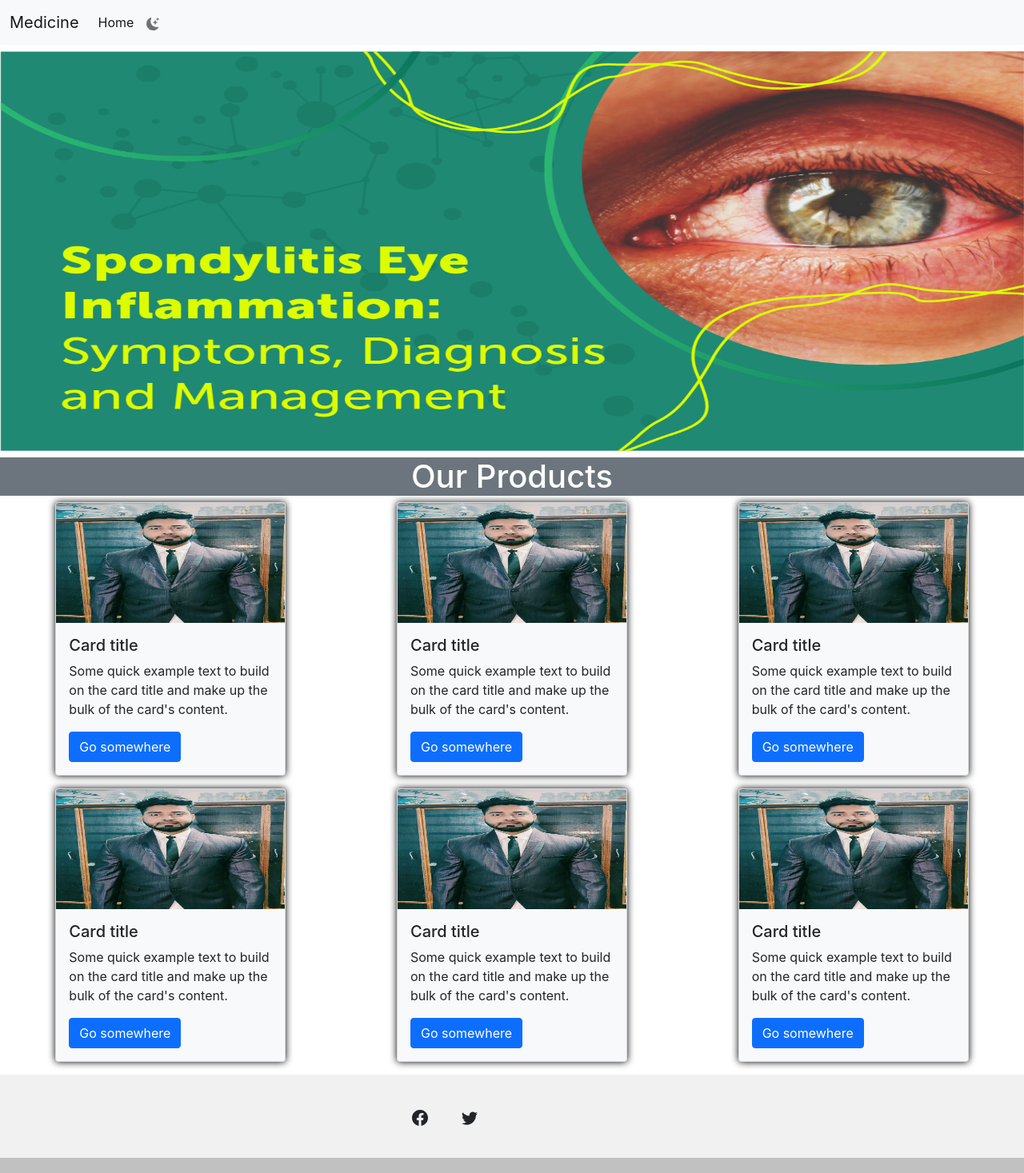
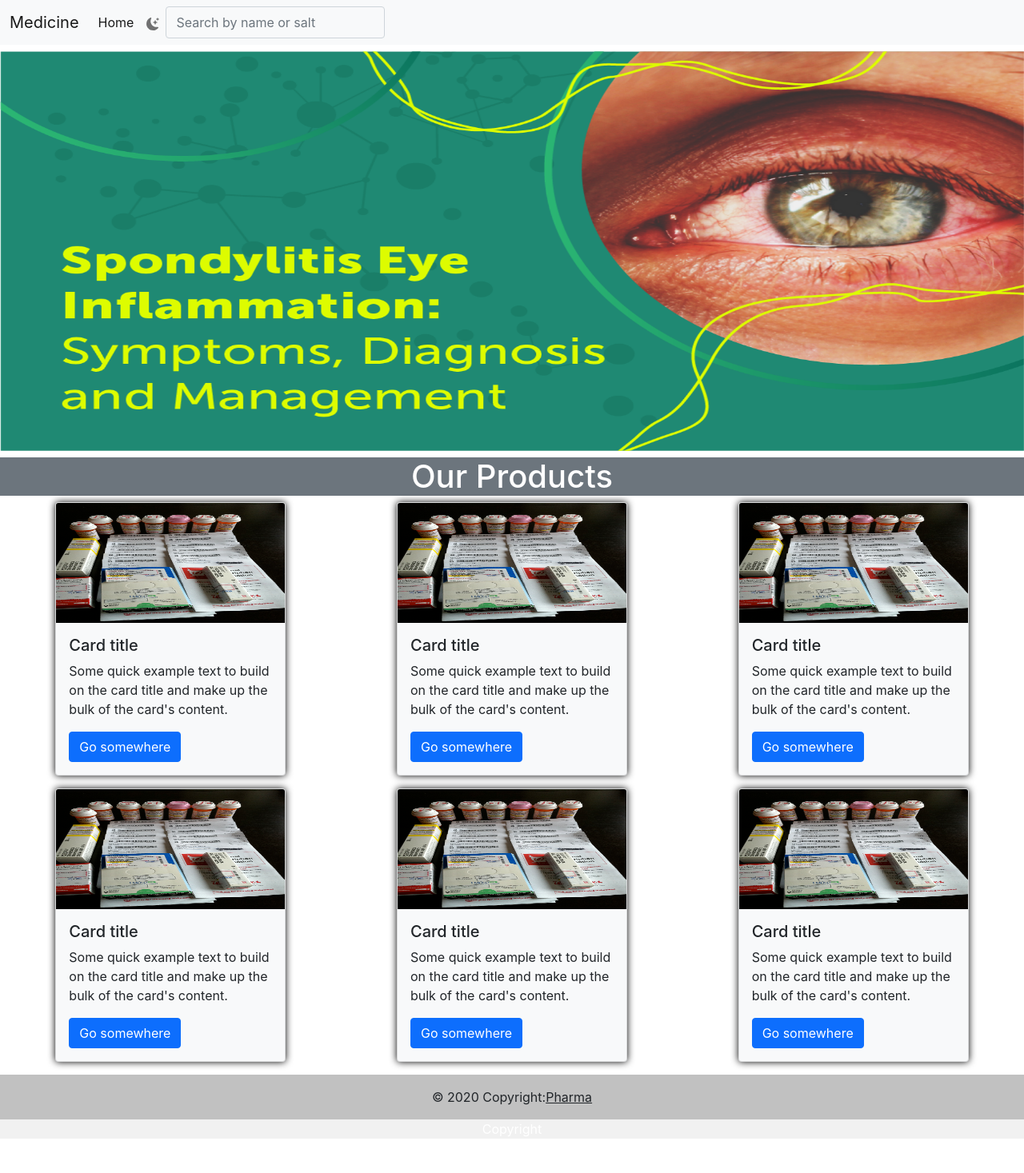
Before and after one commit to Golu0512/dashboard, a React (Create React App) app: page / in a window 1280 px wide. Shown: the top 1467 px of the page at 80% size. After the commit the page ends 1424 px from the top, so only its background shows below. Built offline with nearby package versions, Linux system fonts and the light colour scheme.

Commit message:
done product page search bar

```diff
--- a/src/App.css
+++ b/src/App.css
@@ -1,6 +1,10 @@
 * {
     margin: 0;
     padding: 0;
+}
+
+.index1 {
+    z-index: 1;
 }
 
 /* -------------------- Card --------------------- */
@@ -13,3 +17,14 @@
 .cardImage {
     object-fit: fill;
 }
+
+/* ---------------------- Product Page ------------------- */
+
+/* .pImageSection {
+    height: 200px;
+    width: 200px;
+} */
+
+.pImage {
+    object-fit: contain;
+}
--- a/src/App.js
+++ b/src/App.js
@@ -2,8 +2,18 @@ import React, { useState } from "react";
 import './App.css';
 import Header from "./components/Header";
 import Home from "./components/Home";
+import ProductPage from "./components/ProductPage";
 import Footer from "./components/Footer";
 function App() {
+
+  const products = {
+    'id': '001',
+    'title': 'chemlopro',
+    'combination': 'Researchers carry out investigations to find out which diseases are present, why they occur, what can treat or prevent them',
+    'discription': 'Researchers carry out investigations to find out which diseases are present, why they occur, what can treat or prevent them, what makes them more likely to happen, and many other aspects of health. Clinical trials are one aspect of clinical research. They aim to find out if a therapy — often a drug — is safe and effective to use when treating a specific condition. The most effective way to demonstrate the effectiveness of a drug or technique is to carry out a double-blind, random, long-term, large clinical human study. In this type of study, researchers compare the effect of a therapy or drug in with either a placebo, no treatment, or another therapy or drug.',
+    'indication': 'Researchers carry out investigations to find out which diseases are present, why they occur, what can treat or prevent them',
+    'mrp': '120'
+  };
 
     const [mode, setMode] = useState('light');
 
@@ -26,6 +36,7 @@ function App() {
 
         <Header toggleMode={toggleMode} mode={mode} />
         <Home mode={mode} />
+        {/* <ProductPage id={products.id} title={products.title} combination={products.combination} discription={products.discription} indication={products.indication} mrp={products.mrp} /> */}
         <Footer />
 
       </>
--- a/src/components/Footer.js
+++ b/src/components/Footer.js
@@ -8,7 +8,7 @@ function Footer() {
             className="text-center text-white"
             style={{background: '#f1f1f1'}}
         >
-            <div className="container pt-4">
+            {/* <div className="container pt-4">
             <section className="mb-4">
                 <a
                 className="btn btn-link btn-floating btn-lg text-dark m-1"
@@ -64,7 +64,7 @@ function Footer() {
                 <i className="fab fa-github"></i>
                 </a>
             </section>
-            </div>
+            </div> */}
             <div
             className="text-center text-dark p-3"
             style={{background: 'rgba(0, 0, 0, 0.2)'}}
--- a/src/components/Header.js
+++ b/src/components/Header.js
@@ -4,7 +4,9 @@ import { BsMoonStarsFill, BsSun } from "react-icons/bs";
 function Header(props) {
     return (
         <>
-        <nav className={`navbar navbar-expand-lg navbar-${props.mode} bg-${props.mode}`}>
+        <nav
+            className={`navbar navbar-expand-lg navbar-${props.mode} bg-${props.mode} position-sticky top-0 index1`}
+        >
             <div className="container-fluid">
             <a className="navbar-brand" href="#">
                 Medicine
@@ -25,15 +27,39 @@ function Header(props) {
                 <a className="nav-link active" aria-current="page" href="#">
                     Home
                 </a>
-                {props.mode === 'light' ? <a className="nav-link" onClick={props.toggleMode} href="#">
-                        <BsMoonStarsFill />
-                    </a> : <a className="nav-link" onClick={props.toggleMode} href="#">
-                        <span data-bs-toggle="tooltip" data-bs-placement="right" title="Dark Mode"><BsSun /></span>
+                {props.mode === "light" ? (
+                    <a className="nav-link" onClick={props.toggleMode} href={"#"}>
+                    <BsMoonStarsFill />
                     </a>
-                }
+                ) : (
+                    <a className="nav-link" onClick={props.toggleMode} href={"#"}>
+                    <span
+                        data-bs-toggle="tooltip"
+                        data-bs-placement="right"
+                        title="Dark Mode"
+                    >
+                        <BsSun />
+                    </span>
+                    </a>
+                )}
+
+                <input
+                    className={`form-control bg-${props.mode}`}
+                    style={{
+                    color: `${props.mode === "light" ? "black" : "white"}`,
+                    }}
+                    type="search"
+                    placeholder="Search by name or salt"
+                    aria-label="Search"
+                />
                 </div>
             </div>
             </div>
+
+            {/* <form class="d-flex bg-info w-50 me-5">
+                    <input className="form-control" type="search" placeholder="Search by name or salt" aria-label="Search" />
+                    <button className="btn btn-outline-success" type="submit">Search</button>
+                </form> */}
         </nav>
         </>
     );
--- a/src/components/Home.js
+++ b/src/components/Home.js
@@ -17,7 +17,7 @@ function Home(props) {
                 <div className="row px-0 mx-0">
                     <div className="col-lg-4 col-md-4 col-sm-1 d-flex justify-content-center align-items-center">
                         <div className={`card cardStyle bg-${props.mode} text-${props.mode === 'light' ? 'black' : 'white'}`}>
-                            <img className="card-img-top cardImage" src="./images/asifimg1.jpg" height={'150'} alt="Card image cap" />
+                            <img className="card-img-top cardImage" src="./images/med1.jpg" height={'150'} alt="Card image cap" />
                             <div className="card-body">
                             <h5 className="card-title">Card title</h5>
                             <p className="card-text">
@@ -33,7 +33,7 @@ function Home(props) {
 
                     <div className="col-lg-4 col-md-4 col-sm-1 d-flex justify-content-center align-items-center">
                         <div className={`card cardStyle bg-${props.mode} text-${props.mode === 'light' ? 'black' : 'white'}`}>
-                            <img className="card-img-top cardImage" src="./images/asifimg1.jpg" height={'150'} alt="Card image cap" />
+                            <img className="card-img-top cardImage" src="./images/med1.jpg" height={'150'} alt="Card image cap" />
                             <div className="card-body">
                             <h5 className="card-title">Card title</h5>
                             <p className="card-text">
@@ -49,7 +49,7 @@ function Home(props) {
 
                     <div className="col-lg-4 col-md-4 col-sm-1 d-flex justify-content-center align-items-center">
                         <div className={`card cardStyle bg-${props.mode} text-${props.mode === 'light' ? 'black' : 'white'}`}>
-                            <img className="card-img-top cardImage" src="./images/asifimg1.jpg" height={'150'} alt="Card image cap" />
+                            <img className="card-img-top cardImage" src="./images/med1.jpg" height={'150'} alt="Card image cap" />
                             <div className="card-body">
                             <h5 className="card-title">Card title</h5>
                             <p className="card-text">
@@ -68,7 +68,7 @@ function Home(props) {
                 <div className="row my-3 px-0 mx-0">
                     <div className="col-lg-4 col-md-4 col-sm-1 d-flex justify-content-center align-items-center">
                         <div className={`card cardStyle bg-${props.mode} text-${props.mode === 'light' ? 'black' : 'white'}`}>
-                            <img className="card-img-top cardImage" src="./images/asifimg1.jpg" height={'150'} alt="Card image cap" />
+                            <img className="card-img-top cardImage" src="./images/med1.jpg" height={'150'} alt="Card image cap" />
                             <div className="card-body">
                             <h5 className="card-title">Card title</h5>
                             <p className="card-text">
@@ -84,7 +84,7 @@ function Home(props) {
 
                     <div className="col-lg-4 col-md-4 col-sm-1 d-flex justify-content-center align-items-center">
                         <div className={`card cardStyle bg-${props.mode} text-${props.mode === 'light' ? 'black' : 'white'}`}>
-                            <img className="card-img-top cardImage" src="./images/asifimg1.jpg" height={'150'} alt="Card image cap" />
+                            <img className="card-img-top cardImage" src="./images/med1.jpg" height={'150'} alt="Card image cap" />
                             <div className="card-body">
                             <h5 className="card-title">Card title</h5>
                             <p className="card-text">
@@ -100,7 +100,7 @@ function Home(props) {
 
                     <div className="col-lg-4 col-md-4 col-sm-1 d-flex justify-content-center align-items-center">
                         <div className={`card cardStyle bg-${props.mode} text-${props.mode === 'light' ? 'black' : 'white'}`}>
-                            <img className="card-img-top cardImage" src="./images/asifimg1.jpg" height={'150'} alt="Card image cap" />
+                            <img className="card-img-top cardImage" src="./images/med1.jpg" height={'150'} alt="Card image cap" />
                             <div className="card-body">
                             <h5 className="card-title">Card title</h5>
                             <p className="card-text">
--- /dev/null
+++ b/src/components/ProductPage.js
@@ -0,0 +1,37 @@
+import React from "react";
+
+export default function ProductPage(props) {
+    return (
+        <>
+        <div className="row my-4 mx-0">
+            <div className="col-xl-6 col-md-6 col-sm-12 d-flex justify-content-center align-items-center py-3">
+            <div className="pImageSection">
+                <img
+                src={`./images/med1.jpg`}
+                className="pImage"
+                width={"500"}
+                height={`500`}
+                />
+            </div>
+            </div>
+
+            <div className="col-xl-6 col-md-6 col-sm-12">
+                <div className="">
+                    <h1>{props.title}</h1>
+                    <h4>combination or base</h4>
+                    <p>{props.combination}</p>
+                    <h4>discription:</h4>
+                    <p>{props.discription}</p>
+                    <h3>indication:</h3>
+                    <p>{props.indication}</p>
+                </div>
+
+                <div className={`priceSection bg-secondary d-flex justify-content-between align-items-center mx-5 px-5 `}>
+                    <h4>mrp</h4>
+                    <h5>₹ {props.mrp}</h5>
+                </div>
+            </div>
+        </div>
+        </>
+    );
+}
```
Also changed, not shown: public/images/med1.jpg (added).
